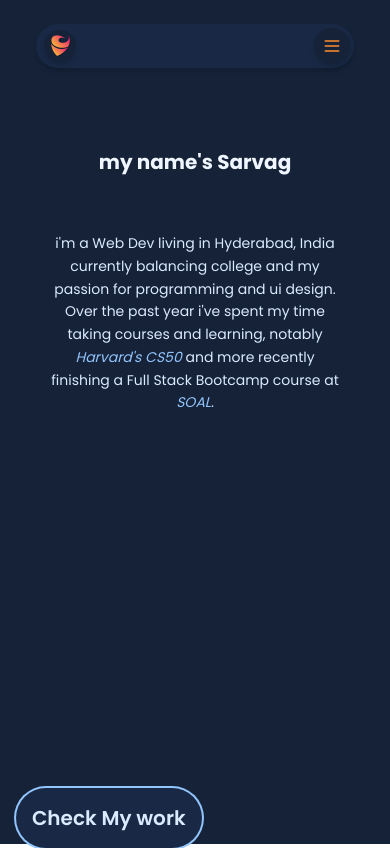
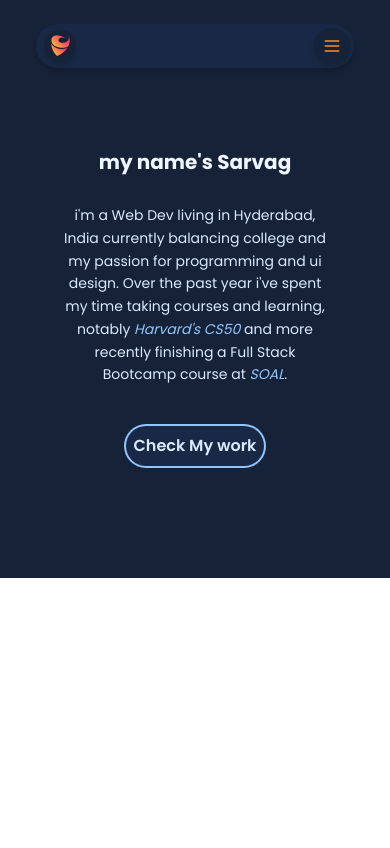
Before and after one commit to starbvuks/portfolio, a Next.js app: page / in a window 390 px wide. Built offline with nearby package versions, Linux system fonts and the light colour scheme.

Commit message:
responsive tweaks

```diff
--- a/components/Socials.jsx
+++ b/components/Socials.jsx
@@ -2,8 +2,8 @@ import React from "react";
 
 const Socials = () => {
   return (
-    <div class="pr-32 mt-20 flex items-center">
-      <button class="font-poppins font-semibold text-xl p-4 text-blue-100 transition-colors duration-150 bg-lightblue rounded-full hover:bg-deepblue ring-2 ring-blue-300 animate-bounce">
+    <div class="sm:pr-32 mt-10 sm:mt-20 flex justify-center sm:justify-start">
+      <button class="font-poppins font-semibold text-md sm:text-xl p-2 sm:p-4 text-blue-100 transition-colors duration-150 bg-lightblue rounded-full hover:bg-deepblue ring-2 ring-blue-300 animate-bounce">
         Check My work
       </button>
     </div>
--- a/pages/index.js
+++ b/pages/index.js
@@ -9,15 +9,15 @@ import "tailwindcss/tailwind.css";
 
 export default function Home() {
   return (
-    <div class="h-screen bg-deepblue p-4">
+    <div class="h-full bg-deepblue p-4 pb-28">
       <Navbar />
       <div class="sm:pl-24 md:pl-20 lg:pl-24 sm:pr-28 md:pr-32 mt-20">
-        <div class="flex flex-col mx-8 sm:mx-0 sm:flex-row text-center sm:text-left">
+        <div class="flex flex-col mx-10 sm:mx-0 sm:flex-row text-center sm:text-left">
           <div>
             <h3 class="font-poppins text-xl sm:text-3xl md:text-4xl lg:text-5xl font-bold text-blue-50">
               my name's Sarvag
             </h3>
-            <p class="font-poppins pt-14 leading-relaxed text-blue-100 w-full md:w-10/12 text-sm md:text-lg lg:text-xl">
+            <p class="font-poppins pt-7 sm:pt-14 leading-relaxed text-blue-100 md:w-10/12 text-sm md:text-lg lg:text-xl">
               i&apos;m a Web Dev living in Hyderabad, India currently balancing
               college and my passion for programming and ui design. Over the
               past year i&apos;ve spent my time taking courses and learning,
@@ -38,11 +38,11 @@ export default function Home() {
               .
             </p>
           </div>
-          <div class="flex items-center sm:items-start md:items-start">
+          <div class="flex items-center sm:items-start md:items-start lg:justify-end">
             <img
               src="/img/jpg.jpg"
               alt="me"
-              class="object-contain shadow-2xl rounded-3xl invisible sm:visible sm:ml-10 lg:h-3/4"
+              class="object-contain shadow-2xl rounded-3xl hidden sm:visible sm:block lg:h-3/4"
             />
           </div>
         </div>
```
